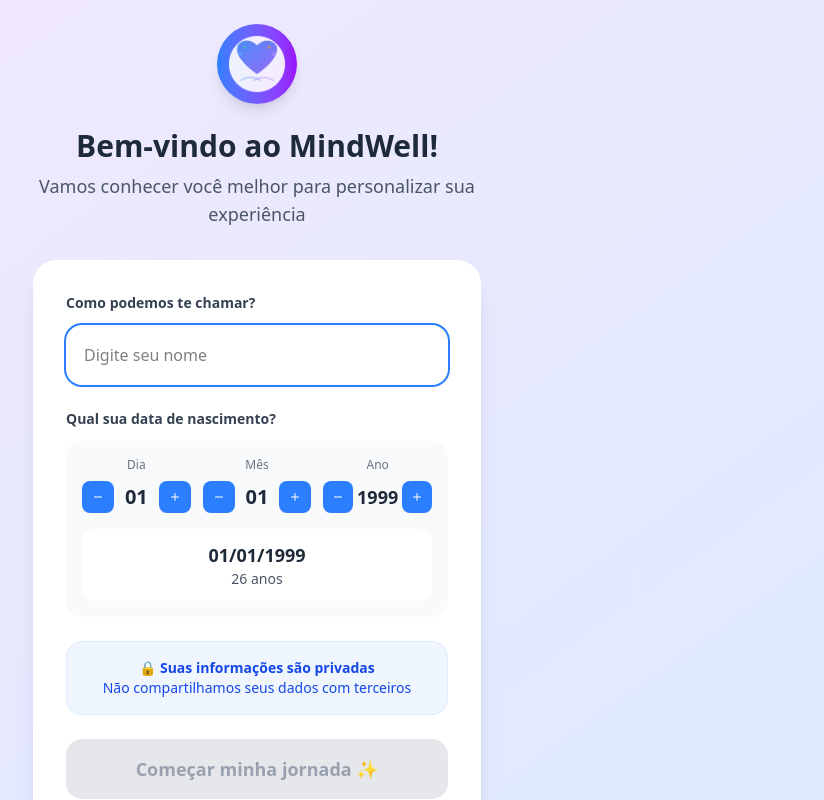
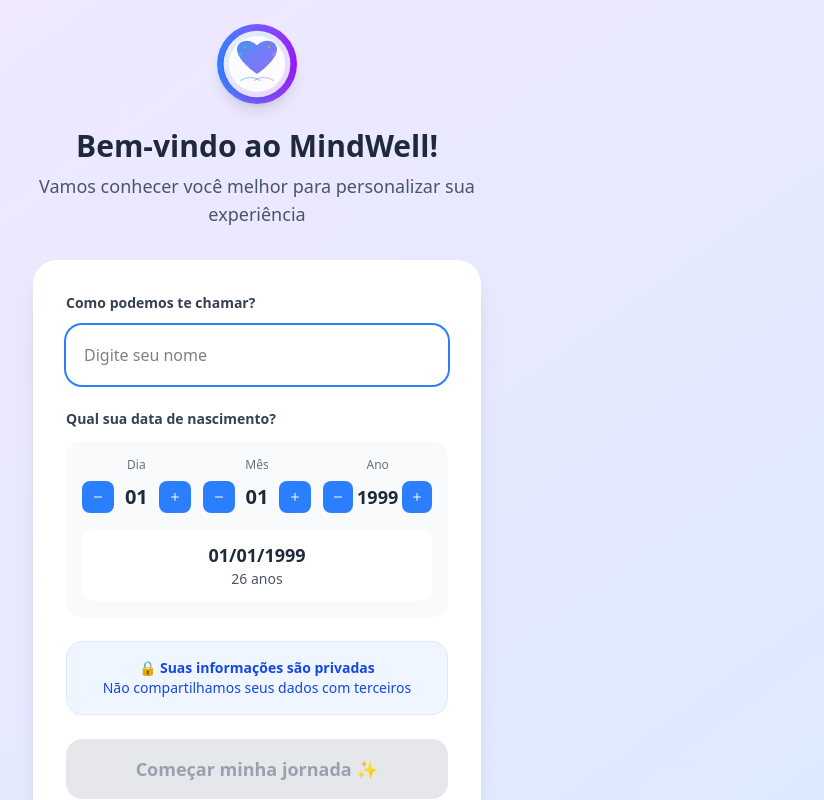
Before and after one commit to 3XP3CTR0/MindWellApp, a React (Vite) app: page / in a window 1280 px wide. Shown: the top 800 px of the page, without its empty margins (383-1207 px from the left). Built offline with nearby package versions, Linux system fonts and the light colour scheme.

Commit message:
fix: update MindWell icon source to use SVG format

```diff
--- a/src/MindWellApp.tsx
+++ b/src/MindWellApp.tsx
@@ -36,7 +36,7 @@
   // Ícone personalizado MindWell usando seu PNG da pasta public
   const MindWellIcon = ({ className = "w-6 h-6" }: { className?: string }) => (
     <img
-      src="public/mindwell_app_icon.png"
+      src="/mindwell_app_icon.svg"
       alt="MindWell Icon"
       className={`${className} object-contain`}
     />
```
